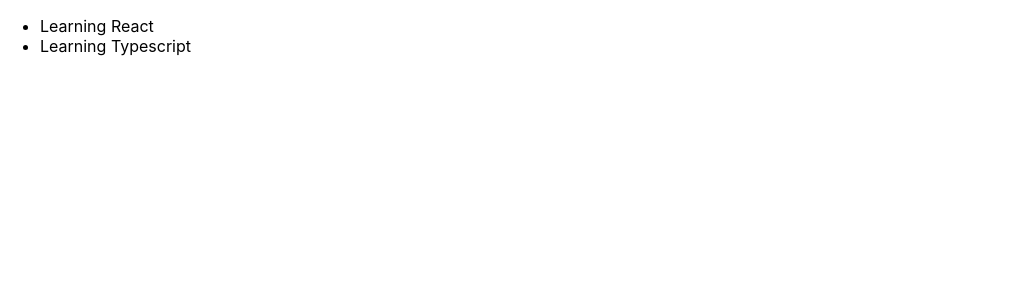
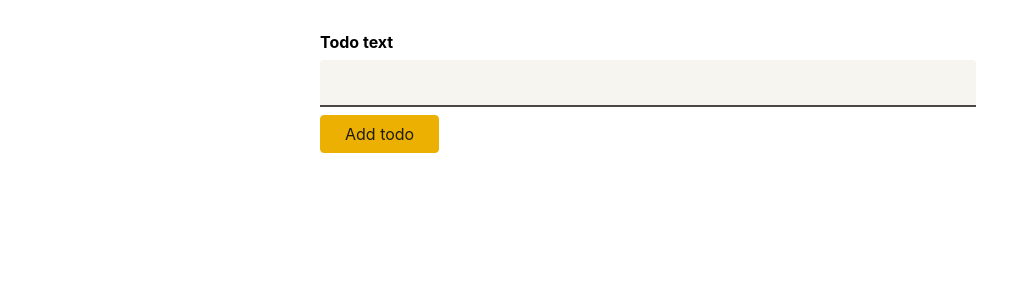
Before and after one commit to AndreLacerda8/learning_react_typescript, a React (Create React App) app: page / in a window 1280 px wide. Shown: the top 300 px of the page, without its empty margins (0-1016 px from the left). Built offline with nearby package versions, Linux system fonts and the light colour scheme.

Commit message:
add NewTodo component

```diff
--- a/src/App.tsx
+++ b/src/App.tsx
@@ -1,14 +1,19 @@
+import { useState } from 'react'
+import { NewTodo } from './components/NewTodo'
 import { Todos } from './components/Todos'
 import { Todo } from './models/todo'
 
 function App() {
-  const todos: Todo[] = [
-    { id: 't1', text: 'Learning React' },
-    { id: 't2', text: 'Learning Typescript' }
-  ]
+  const [todos, setTodos] = useState<Todo[]>([])
+
+  function addTodoHandler(text: string){
+    const newTodo = { id: Math.random().toString(), text }
+    setTodos(prev => [...prev, newTodo])
+  }
 
   return (
     <div>
+      <NewTodo onAddTodo={addTodoHandler} />
       <Todos items={todos} />
     </div>
   );
--- /dev/null
+++ b/src/components/NewTodo.module.css
@@ -0,0 +1,42 @@
+.form {
+  width: 40rem;
+  margin: 2rem auto;
+
+}
+
+.form label {
+  display: block;
+  font-weight: bold;
+  margin-bottom: 0.5rem;
+}
+
+.form input {
+  display: block;
+  width: 100%;
+  font: inherit;
+  font-size: 1.5rem;
+  padding: 0.5rem;
+  border-radius: 4px;
+  background-color: #f7f5ef;
+  border: none;
+  border-bottom: 2px solid #494844;
+  border-bottom-right-radius: 0;
+  border-bottom-left-radius: 0;
+  margin-bottom: 0.5rem;
+}
+
+.form button {
+  font: inherit;
+  background-color: #ebb002;
+  border: 1px solid #ebb002;
+  color: #201d0f;
+  padding: 0.5rem 1.5rem;
+  border-radius: 4px;
+  cursor: pointer;
+}
+
+.form button:hover,
+.form button:active {
+  background-color: #ebc002;
+  border-color: #ebc002;
+}
--- /dev/null
+++ b/src/components/NewTodo.tsx
@@ -0,0 +1,24 @@
+import React, { useRef } from 'react'
+import styles from './NewTodo.module.css'
+
+export const NewTodo: React.FC<{ onAddTodo: (text: string) => void }> = (props) => {
+  const todoTextInputRef = useRef<HTMLInputElement>(null)
+
+  const submitHandler = (event: React.FormEvent) => {
+    event.preventDefault()
+
+    const enteredText = todoTextInputRef.current!.value
+    if(enteredText.trim().length === 0){
+      return
+    }
+    props.onAddTodo(enteredText)
+  }
+
+  return (
+    <form className={styles.form} onSubmit={submitHandler}>
+      <label htmlFor='text'>Todo text</label>
+      <input type="text" id='text' ref={todoTextInputRef} />
+      <button type='submit'>Add todo</button>
+    </form>
+  )
+}
--- /dev/null
+++ b/src/components/TodoItem.module.css
@@ -0,0 +1,6 @@
+.item {
+  margin: 1rem 0;
+  box-shadow: 0 1px 4px rgba(0, 0, 0, 0.2);
+  padding: 1rem;
+  background-color: #f7f5ef;
+}
--- a/src/components/TodoItem.tsx
+++ b/src/components/TodoItem.tsx
@@ -1,5 +1,7 @@
+import styles from './TodoItem.module.css'
+
 export const TodoItem: React.FC<{text: string}> = (props) => {
   return (
-    <li>{props.text}</li>
+    <li className={styles.item}>{props.text}</li>
   )
 }
--- /dev/null
+++ b/src/components/Todos.module.css
@@ -0,0 +1,6 @@
+.todos {
+  list-style: none;
+  margin: 2rem auto;
+  padding: 0;
+  width: 40rem;
+}
--- a/src/components/Todos.tsx
+++ b/src/components/Todos.tsx
@@ -1,9 +1,11 @@
 import { Todo } from '../models/todo'
 import { TodoItem } from './TodoItem'
 
+import styles from './Todos.module.css'
+
 export const Todos: React.FC<{ items: Todo[] }> = (props) => {
   return (
-    <ul>
+    <ul className={styles.todos}>
       {props.items.map(item => (
         <TodoItem text={item.text} key={item.id} />
       ))}
```
